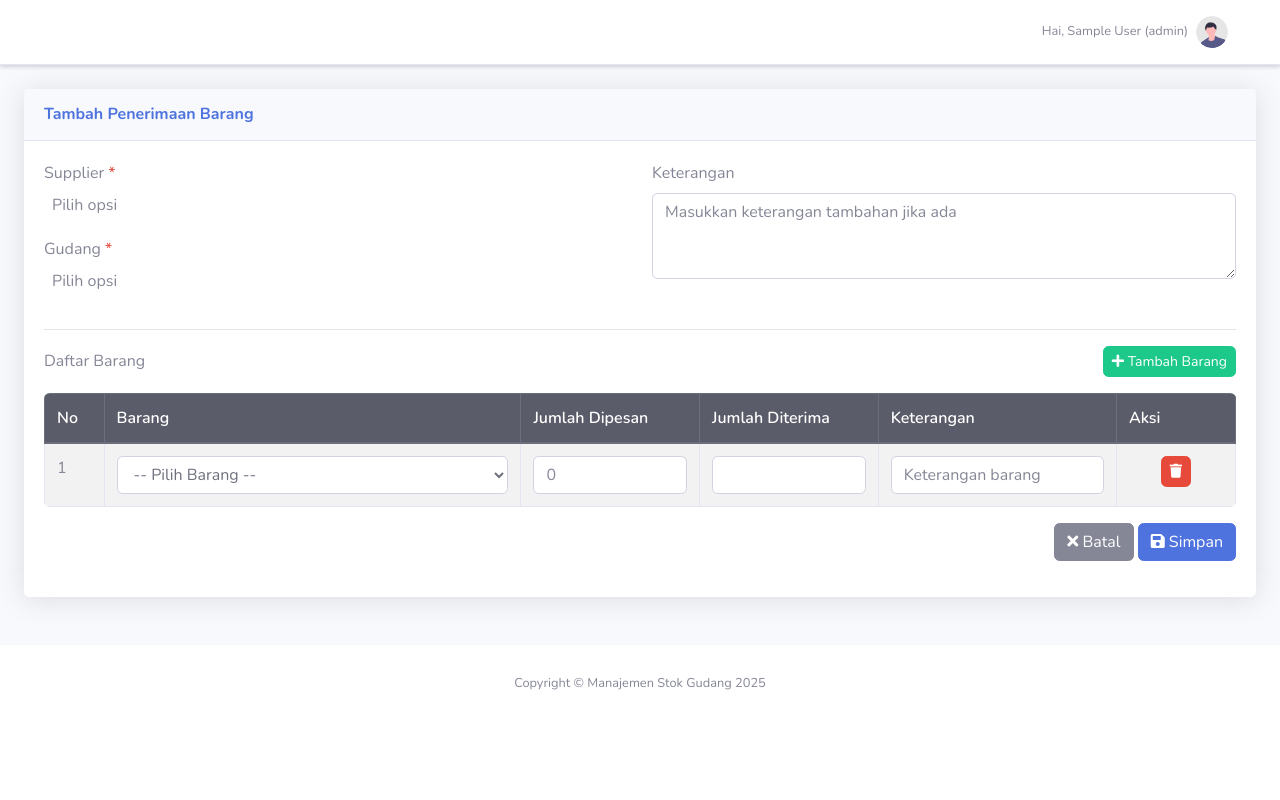
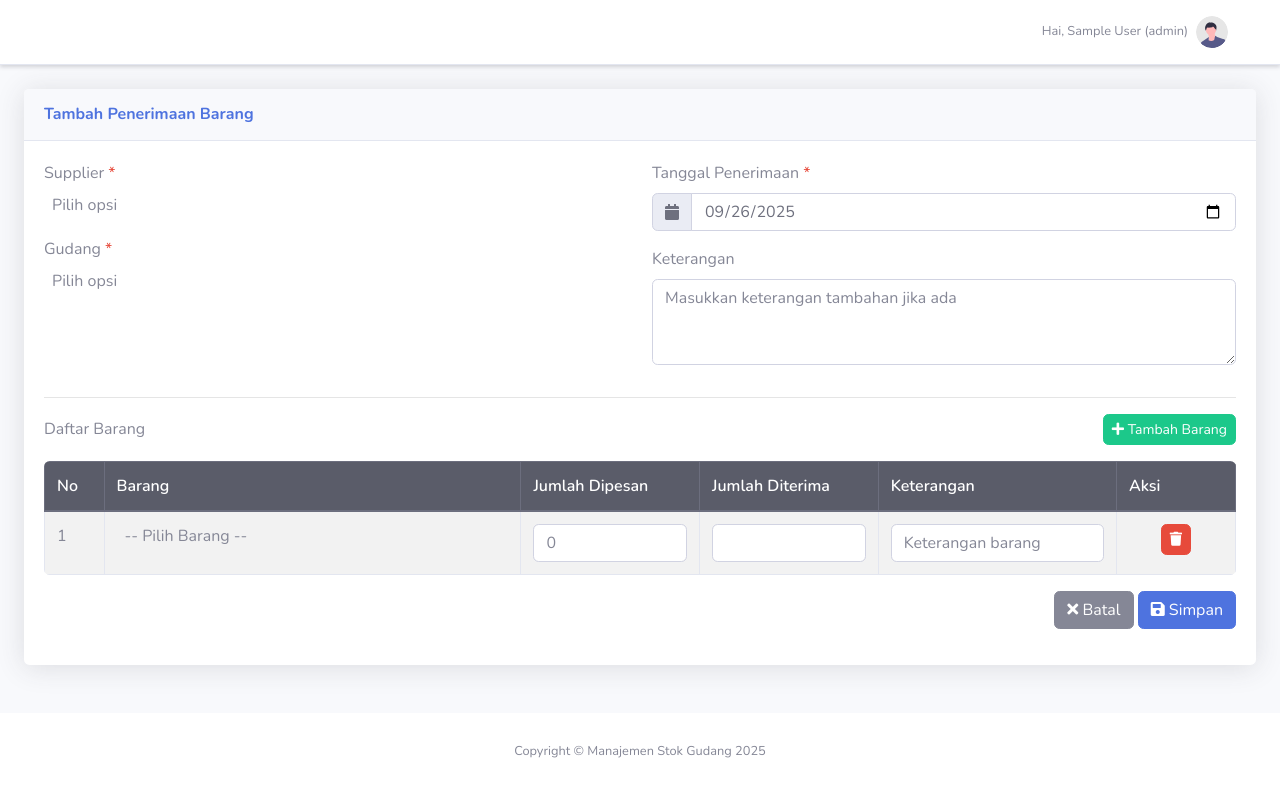
Before and after one commit to kantorujbitdev/gudang_system, a CodeIgniter app: page /gudang_system/aktifitas/penerimaan/tambah in a window 1280 px wide. Run offline with CodeIgniter, Linux system fonts and the light colour scheme; the visitor is signed in with stand-in values (Sample User, id 1); data that the repository does not hold is empty; some libraries are stand-ins or nearby versions.

Commit message:
penerimaan

```diff
--- a/application/views/aktifitas/penerimaan/form.php
+++ b/application/views/aktifitas/penerimaan/form.php
@@ -34,9 +34,18 @@
             </div>
 
             <div class="col-md-6">
-                <!-- Hidden field for tanggal penerimaan -->
-                <input type="hidden" id="tanggal_penerimaan" name="tanggal_penerimaan"
-                    value="<?php echo date('Y-m-d H:i:s'); ?>">
+                <div class="form-group">
+                    <label for="tanggal_penerimaan">Tanggal Penerimaan <span class="text-danger">*</span></label>
+                    <div class="input-group">
+                        <div class="input-group-prepend">
+                            <span class="input-group-text"><i class="fas fa-calendar"></i></span>
+                        </div>
+                        <input type="date" class="form-control" id="tanggal_penerimaan" name="tanggal_penerimaan"
+                            value="<?php echo set_value('tanggal_penerimaan', isset($penerimaan) ? date('Y-m-d', strtotime($penerimaan->tanggal_penerimaan)) : date('Y-m-d')); ?>"
+                            required>
+                    </div>
+                    <?php echo form_error('tanggal_penerimaan', '<small class="text-danger">', '</small>'); ?>
+                </div>
 
                 <div class="form-group">
                     <label for="keterangan">Keterangan</label>
@@ -150,33 +159,3 @@
         <?php echo form_close(); ?>
     </div>
 </div>
-
-<!-- Modal untuk info stok -->
-<div class="modal fade" id="modalStok" tabindex="-1" role="dialog" aria-hidden="true">
-    <div class="modal-dialog modal-lg" role="document">
-        <div class="modal-content">
-            <div class="modal-header">
-                <h5 class="modal-title">Informasi Stok Barang</h5>
-                <button type="button" class="close" data-dismiss="modal" aria-label="Close">
-                    <span aria-hidden="true">&times;</span>
-                </button>
-            </div>
-            <div class="modal-body">
-                <div class="table-responsive">
-                    <table class="table table-bordered">
-                        <thead>
-                            <tr>
-                                <th>Gudang</th>
-                                <th>Stok Tersedia</th>
-                                <th>Satuan</th>
-                            </tr>
-                        </thead>
-                        <tbody id="info-stok-body">
-                            <!-- Data akan diisi via AJAX -->
-                        </tbody>
-                    </table>
-                </div>
-            </div>
-        </div>
-    </div>
-</div>
--- a/application/views/aktifitas/penerimaan/script.php
+++ b/application/views/aktifitas/penerimaan/script.php
@@ -3,10 +3,17 @@
 
 <script>
     $(document).ready(function () {
-        // Initialize Select2
+        // Initialize Select2 for all select elements
         $('.select2').select2({
             theme: 'bootstrap4',
             placeholder: 'Pilih opsi'
+        });
+
+        // Initialize Select2 for barang with search
+        $('.select-barang').select2({
+            theme: 'bootstrap4',
+            placeholder: '-- Pilih Barang --',
+            allowClear: true
         });
 
         // Tambah barang
@@ -32,7 +39,9 @@
 
             // Initialize Select2 for new element
             $('.select-barang').select2({
-                theme: 'bootstrap4'
+                theme: 'bootstrap4',
+                placeholder: '-- Pilih Barang --',
+                allowClear: true
             });
         });
 
@@ -59,7 +68,7 @@
 
             // Check if at least one item is filled
             var hasItem = false;
-            $('input[name="id_barang[]"]').each(function () {
+            $('select[name="id_barang[]"]').each(function () {
                 if ($(this).val()) {
                     hasItem = true;
                     return false;
```
